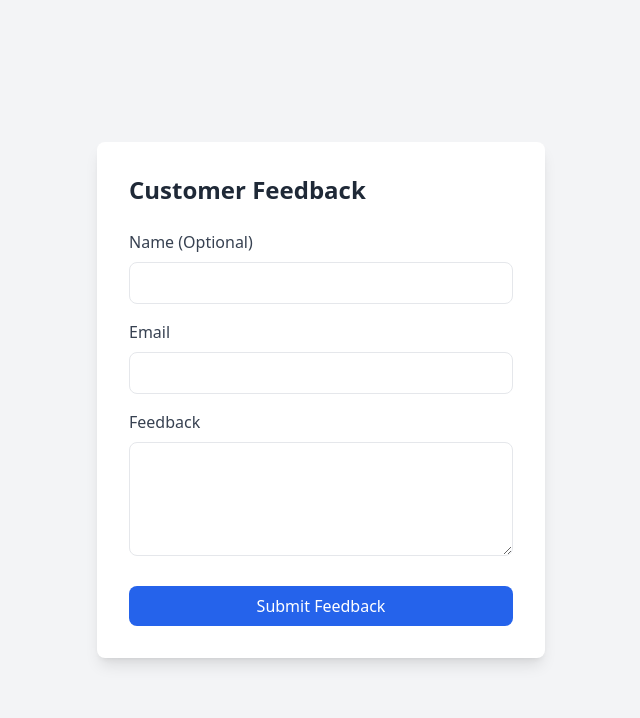
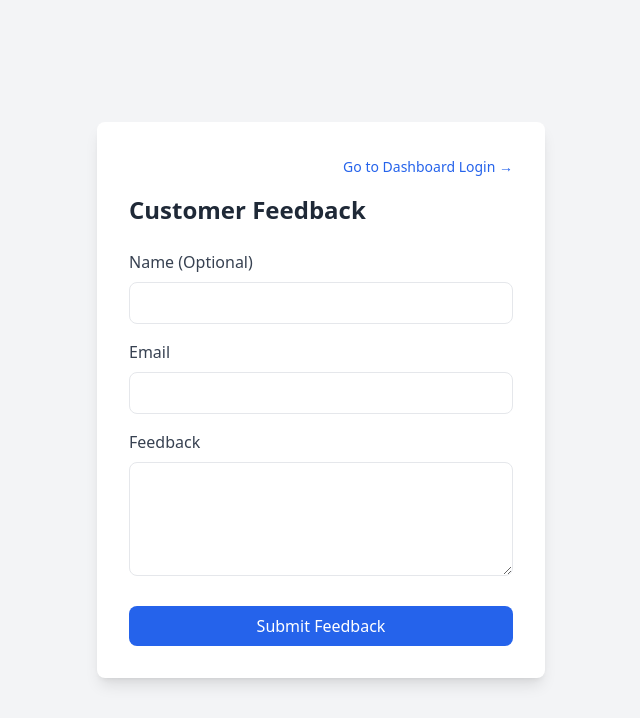
Before and after one commit to ernestmortiz/Customer_Feedback_Collector, a Flask app: page / in a window 1280 px wide. Shown: the top 718 px of the page, without its empty margins (319-959 px from the left). Run offline with Flask 3, Linux system fonts and the light colour scheme; some libraries are stand-ins or nearby versions.

Commit message:
Changes to be committed: 	modified:   templates/form.html

```diff
--- a/templates/form.html
+++ b/templates/form.html
@@ -3,14 +3,16 @@
 <head>
     <meta charset="UTF-8">
     <title>Submit Feedback</title>
-    <!-- This script pulls in Tailwind CSS for styling -->
     <script src="https://cdn.tailwindcss.com"></script>
 </head>
 <body class="bg-gray-100 flex items-center justify-center h-screen">
     <div class="bg-white p-8 rounded-lg shadow-lg w-full max-w-md">
+        <div class="text-right mb-4">
+            <a href="/login" class="text-sm text-blue-600 hover:underline">Go to Dashboard Login &rarr;</a>
+        </div>
+
         <h1 class="text-2xl font-bold mb-6 text-gray-800">Customer Feedback</h1>
 
-        <!-- <form> tag -->
         <form action="/submit" method="POST">
             <div class="mb-4">
                 <label for="name" class="block text-gray-700 font-medium mb-2">Name (Optional)</label>
```
